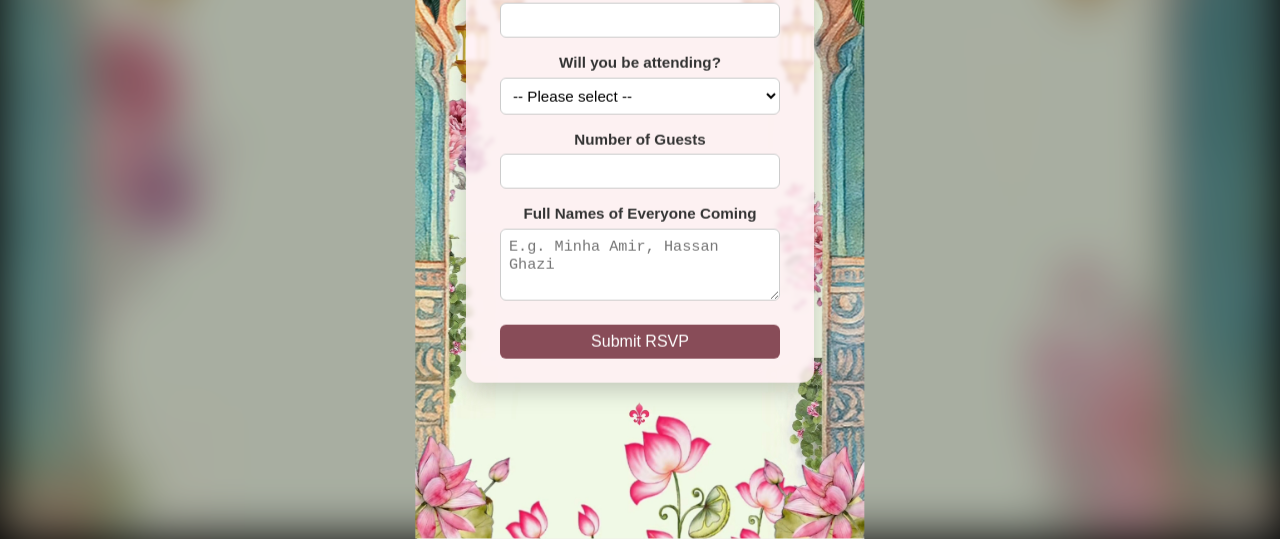
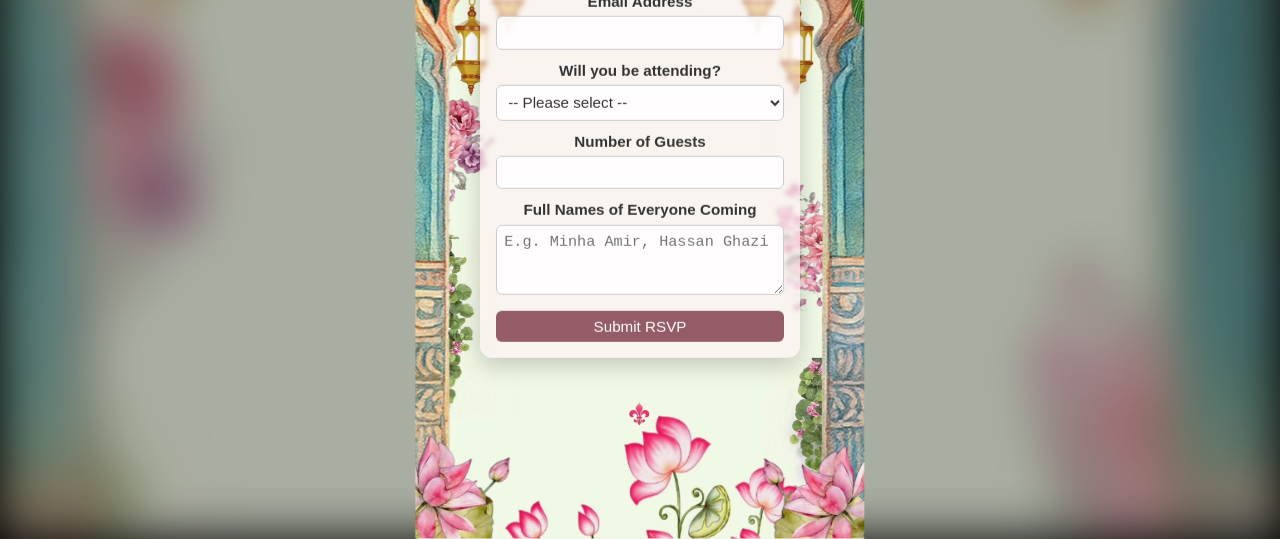
Before and after one commit to ibrazhassan/WeddingWebsite, a plain HTML site: page rsvpm.html in a window 1280 px wide. Shown: the part 261-800 px from the top of the page. Drawn offline with Linux system fonts and the light colour scheme.

Commit message:
Update rsvpm.html

```diff
--- a/rsvpm.html
+++ b/rsvpm.html
@@ -3,6 +3,7 @@
 <head>
   <meta charset="UTF-8" />
   <title>RSVP - Mehndi</title>
+  <meta name="viewport" content="width=device-width, initial-scale=1.0" />
   <style>
     html, body {
       margin: 0;
@@ -36,32 +37,32 @@
     }
 
     .rsvp-box {
-      position: relative;
+      position: fixed;
       z-index: 2;
-      width: 300px;
-      max-height: 600px;
-      background-color: rgba(255, 240, 245, 0.82);
-      padding: 1.5rem;
+      width: 100%;
+      max-width: 320px;
+      min-width: 280px;
+      background-color: rgba(255, 240, 245, 0.6);
+      padding: 1rem;
       border-radius: 12px;
       box-shadow: 0 8px 24px rgba(0, 0, 0, 0.2);
-      overflow-y: auto;
-      position: fixed;
       top: 50%;
       left: 50%;
       transform: translate(-50%, -50%);
       backdrop-filter: blur(2px);
+      box-sizing: border-box;
     }
 
     h1 {
       text-align: center;
       color: #884c58;
       margin-bottom: 1rem;
-      font-size: 1.5rem;
+      font-size: 1.4rem;
     }
 
     label {
       display: block;
-      margin-top: 1rem;
+      margin-top: 0.75rem;
       font-weight: bold;
       font-size: 0.95rem;
       color: #333;
@@ -69,11 +70,9 @@
     }
 
     input, select, textarea, button {
-      width: 280px;
-      padding: 0.5rem;
+      width: 100%;
+      padding: 0.45rem;
       margin-top: 0.4rem;
-      margin-left: auto;
-      margin-right: auto;
       border: 1px solid #ccc;
       border-radius: 6px;
       font-size: 0.95rem;
@@ -82,7 +81,8 @@
     }
 
     input, select, textarea {
-      background: white;
+      background-color: rgba(255, 255, 255, 0.85);
+      color: #333;
     }
 
     textarea {
@@ -90,21 +90,28 @@
     }
 
     button {
-      margin-top: 1.5rem;
-      background-color: #884c58;
+      margin-top: 1rem;
+      background-color: rgba(136, 76, 88, 0.9);
       color: white;
       border: none;
-      font-size: 1rem;
+      font-size: 0.95rem;
       cursor: pointer;
+      transition: background-color 0.3s ease;
     }
 
     button:hover {
       background-color: #a55d6e;
     }
 
-    @media screen and (max-height: 650px) {
+    @media (max-width: 350px) {
       .rsvp-box {
-        max-height: 90vh;
+        min-width: unset;
+        width: 90%;
+        padding: 0.75rem;
+      }
+
+      h1, label, input, select, textarea, button {
+        font-size: 0.9rem;
       }
     }
   </style>
@@ -122,7 +129,7 @@
     <h1>RSVP</h1>
     <form action="https://formspree.io/f/your-form-id" method="POST">
       <label for="email">Email Address</label>
-      <input type="email" name="Email" id="email" required>
+      <input type="email" name="Email" id="email" required />
 
       <label for="attendance">Will you be attending?</label>
       <select name="Attendance" id="attendance" required>
@@ -132,7 +139,7 @@
       </select>
 
       <label for="guests">Number of Guests</label>
-      <input type="number" name="Guest Count" id="guests" min="1" required>
+      <input type="number" name="Guest Count" id="guests" min="1" required />
 
       <label for="names">Full Names of Everyone Coming</label>
       <textarea name="Guest Names" id="names" rows="3" placeholder="E.g. Minha Amir, Hassan Ghazi" required></textarea>
```
